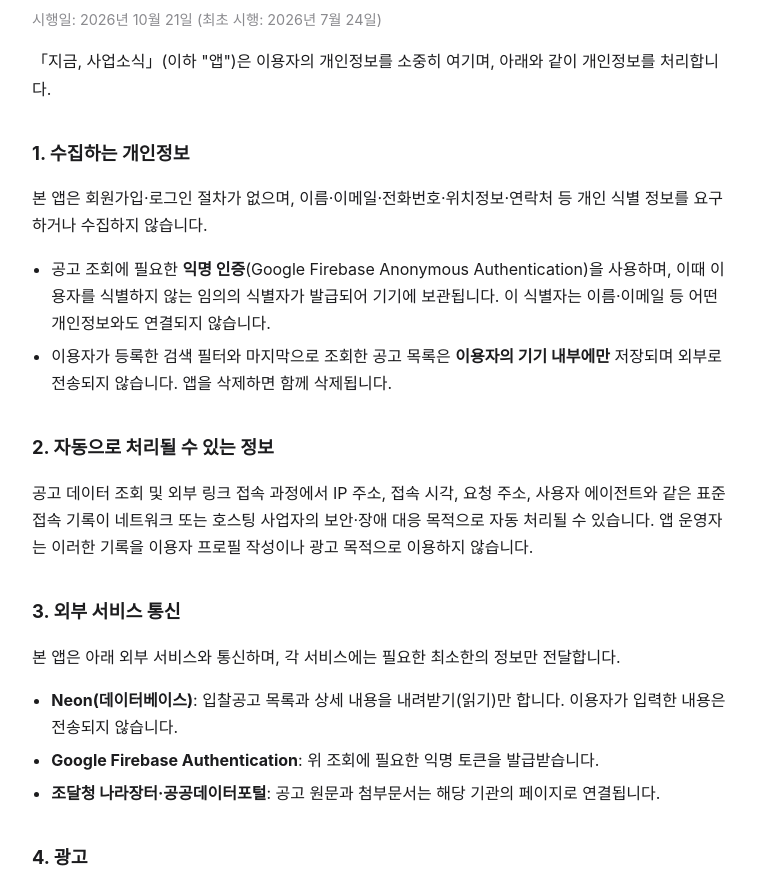
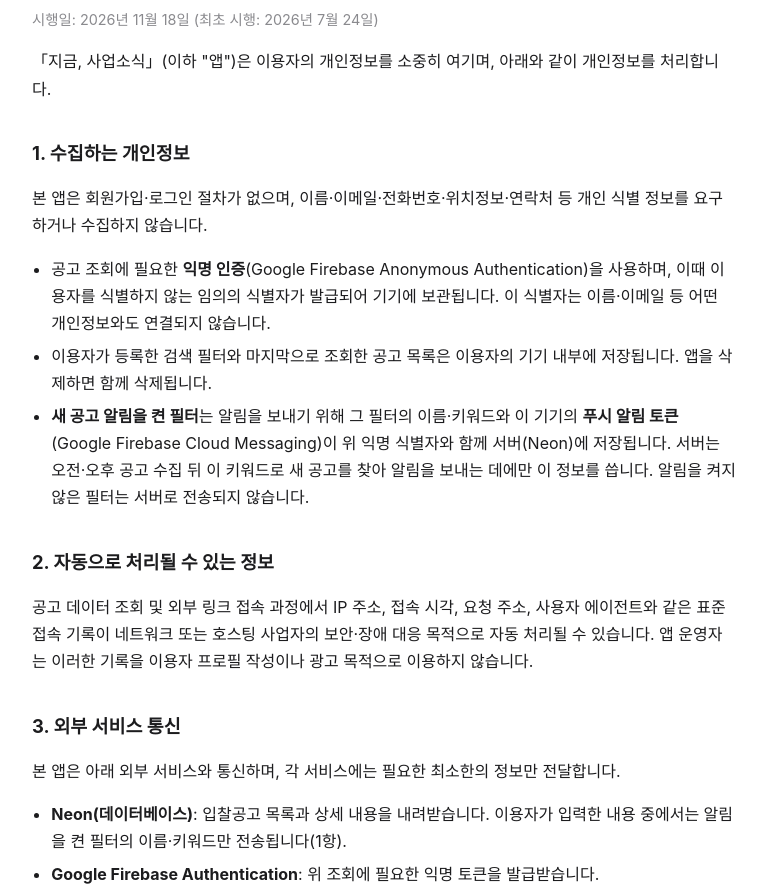
Before and after one commit to nekarose/nekarose.github.io, a plain HTML site: page defense-bid/privacy.html in a window 1280 px wide. Shown: the part 88-974 px from the top of the page, without its empty margins (256-1021 px from the left). Drawn offline with Linux system fonts and the light colour scheme.

Commit message:
defense-bid privacy: push notification filters

```diff
--- a/defense-bid/privacy.html
+++ b/defense-bid/privacy.html
@@ -27,14 +27,15 @@
 <body>
 
 <h1>지금, 사업소식 개인정보처리방침</h1>
-<p class="meta">시행일: 2026년 10월 21일 (최초 시행: 2026년 7월 24일)</p>
+<p class="meta">시행일: 2026년 11월 18일 (최초 시행: 2026년 7월 24일)</p>
 <p>「지금, 사업소식」(이하 &quot;앱&quot;)은 이용자의 개인정보를 소중히 여기며, 아래와 같이 개인정보를 처리합니다.</p>
 
 <h2>1. 수집하는 개인정보</h2>
 <p>본 앱은 회원가입·로그인 절차가 없으며, 이름·이메일·전화번호·위치정보·연락처 등 개인 식별 정보를 요구하거나 수집하지 않습니다.</p>
 <ul>
   <li>공고 조회에 필요한 <strong>익명 인증</strong>(Google Firebase Anonymous Authentication)을 사용하며, 이때 이용자를 식별하지 않는 임의의 식별자가 발급되어 기기에 보관됩니다. 이 식별자는 이름·이메일 등 어떤 개인정보와도 연결되지 않습니다.</li>
-  <li>이용자가 등록한 검색 필터와 마지막으로 조회한 공고 목록은 <strong>이용자의 기기 내부에만</strong> 저장되며 외부로 전송되지 않습니다. 앱을 삭제하면 함께 삭제됩니다.</li>
+  <li>이용자가 등록한 검색 필터와 마지막으로 조회한 공고 목록은 이용자의 기기 내부에 저장됩니다. 앱을 삭제하면 함께 삭제됩니다.</li>
+  <li><strong>새 공고 알림을 켠 필터</strong>는 알림을 보내기 위해 그 필터의 이름·키워드와 이 기기의 <strong>푸시 알림 토큰</strong>(Google Firebase Cloud Messaging)이 위 익명 식별자와 함께 서버(Neon)에 저장됩니다. 서버는 오전·오후 공고 수집 뒤 이 키워드로 새 공고를 찾아 알림을 보내는 데에만 이 정보를 씁니다. 알림을 켜지 않은 필터는 서버로 전송되지 않습니다.</li>
 </ul>
 
 <h2>2. 자동으로 처리될 수 있는 정보</h2>
@@ -43,8 +44,9 @@
 <h2>3. 외부 서비스 통신</h2>
 <p>본 앱은 아래 외부 서비스와 통신하며, 각 서비스에는 필요한 최소한의 정보만 전달합니다.</p>
 <ul>
-  <li><strong>Neon(데이터베이스)</strong>: 입찰공고 목록과 상세 내용을 내려받기(읽기)만 합니다. 이용자가 입력한 내용은 전송되지 않습니다.</li>
+  <li><strong>Neon(데이터베이스)</strong>: 입찰공고 목록과 상세 내용을 내려받습니다. 이용자가 입력한 내용 중에서는 알림을 켠 필터의 이름·키워드만 전송됩니다(1항).</li>
   <li><strong>Google Firebase Authentication</strong>: 위 조회에 필요한 익명 토큰을 발급받습니다.</li>
+  <li><strong>Google Firebase Cloud Messaging</strong>: 새 공고 알림을 받기 위한 푸시 알림 토큰을 발급받고, 이 토큰으로 알림을 전달받습니다.</li>
   <li><strong>조달청 나라장터·공공데이터포털</strong>: 공고 원문과 첨부문서는 해당 기관의 페이지로 연결됩니다.</li>
 </ul>
 
@@ -61,7 +63,7 @@
 <p>본 앱은 이용자의 개인정보를 판매하지 않으며, 3·4항에서 안내한 목적 외에는 제3자에게 제공하지 않습니다.</p>
 
 <h2>6. 보유 및 파기</h2>
-<p>앱이 직접 수집·저장하는 회원정보는 없습니다. 네트워크 및 호스팅 사업자가 생성하는 접속 기록은 각 사업자의 보안 설정과 보유정책에 따라 관리됩니다.</p>
+<p>앱이 직접 수집·저장하는 회원정보는 없습니다. 알림 정보는 모든 필터의 알림을 끄면 즉시 삭제되며, 앱을 삭제해 알림 토큰이 만료되면 다음 알림 발송 때 삭제됩니다. 네트워크 및 호스팅 사업자가 생성하는 접속 기록은 각 사업자의 보안 설정과 보유정책에 따라 관리됩니다.</p>
 
 <h2>7. 아동의 개인정보</h2>
 <p>본 앱은 만 14세 미만 아동을 대상으로 하지 않으며, 아동의 개인정보를 의도적으로 수집하지 않습니다.</p>
```
